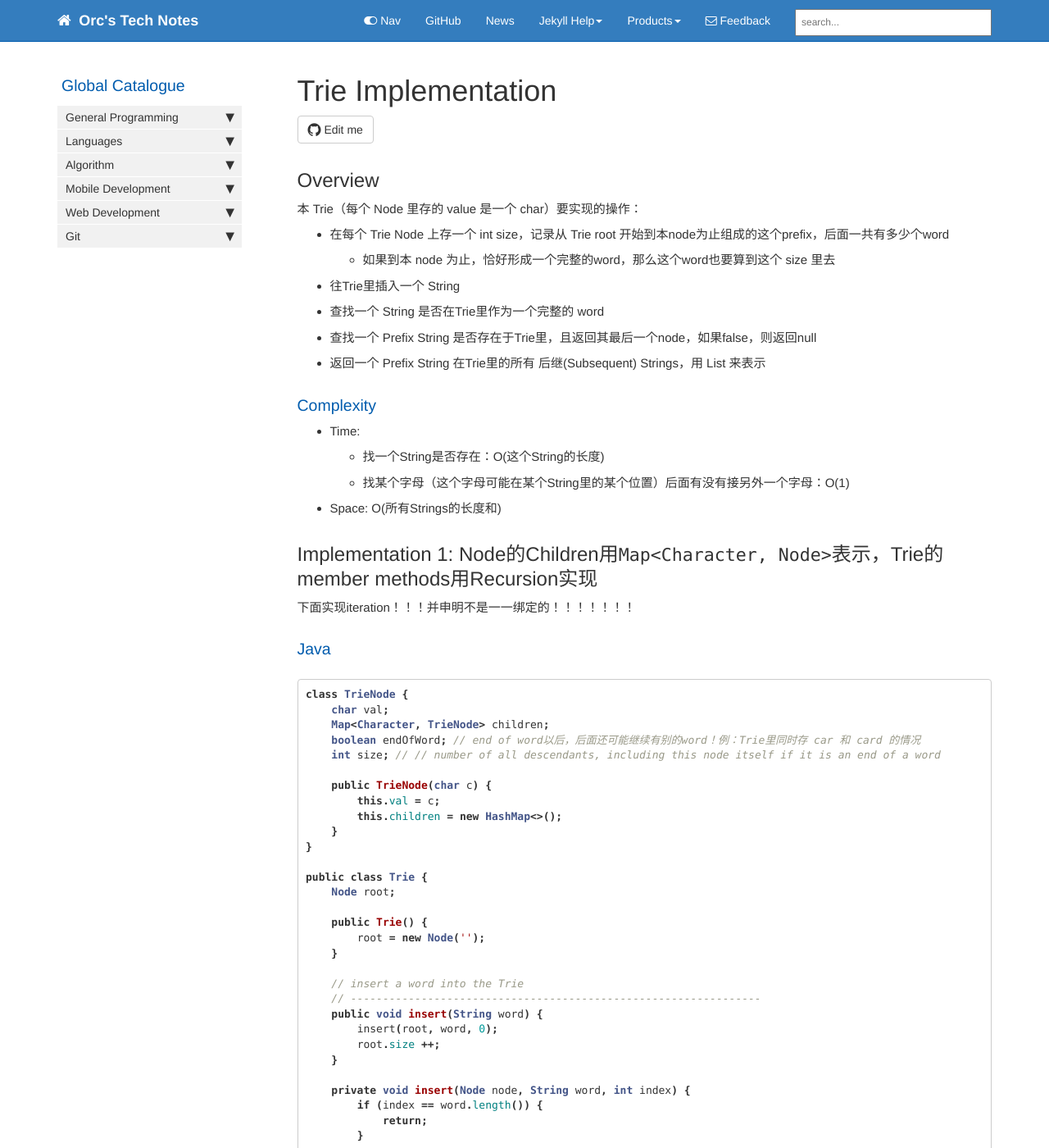
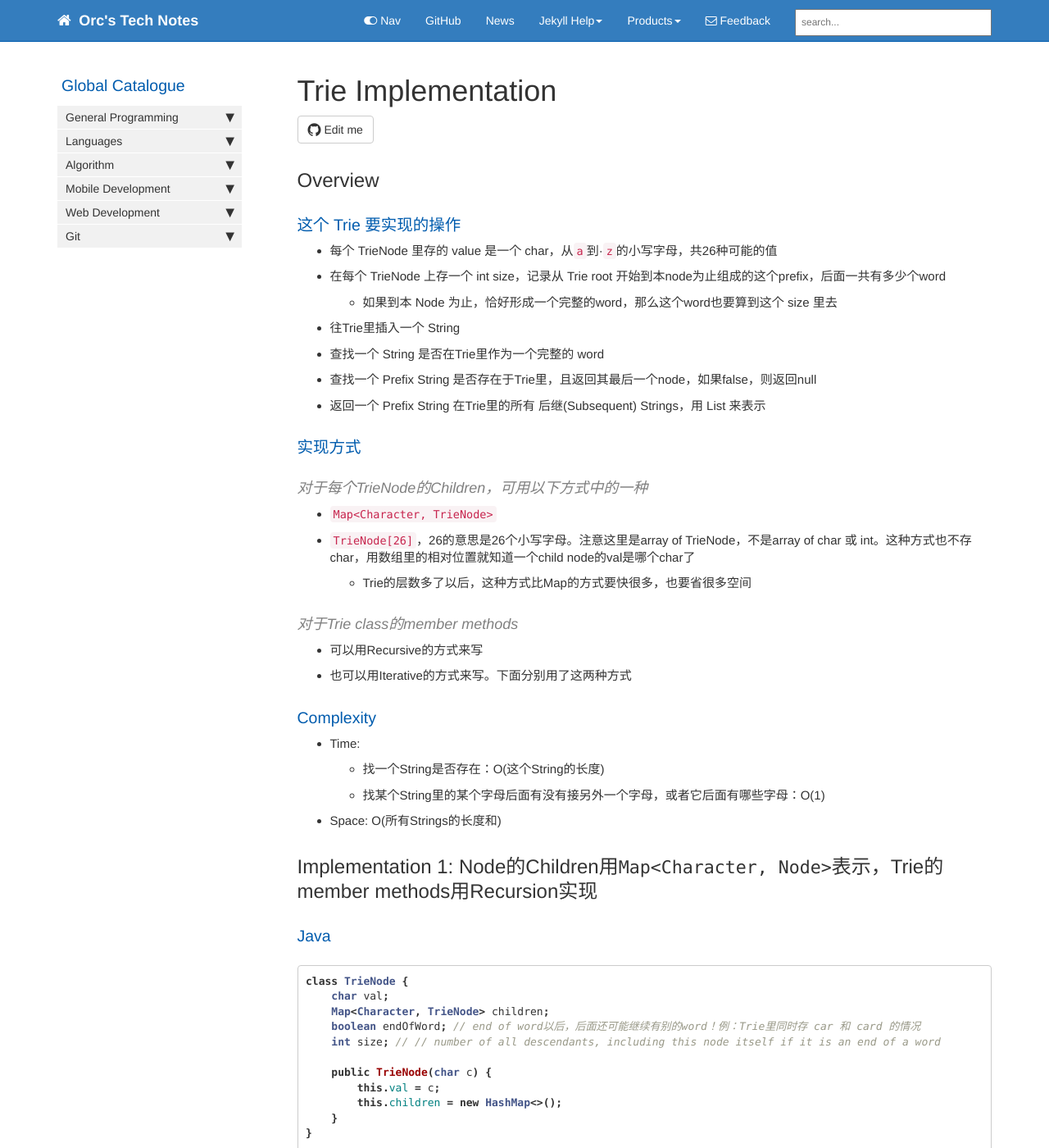
Before and after one commit to HungryOrc/hungryorc.github.io, a Jekyll site: the page built from pages/algorithm/algorithm_trie_implementation.md, in a window 1280 px wide and 1400 px high. Shown: the whole window at 82% size. Built offline with Jekyll 4.4.1, drawn with Linux system fonts in a browser that asks for light colours; nearby versions of some CDN libraries; comment, search, counter and statistics services are not loaded.

Commit message:
Update algorithm_trie_implementation.md

````diff
--- a/pages/algorithm/algorithm_trie_implementation.md
+++ b/pages/algorithm/algorithm_trie_implementation.md
@@ -10,23 +10,32 @@ toc: false
 ---
 
 ## Overview
-本 Trie（每个 Node 里存的 value 是一个 char）要实现的操作：
-* 在每个 Trie Node 上存一个 int size，记录从 Trie root 开始到本node为止组成的这个prefix，后面一共有多少个word
-  * 如果到本 node 为止，恰好形成一个完整的word，那么这个word也要算到这个 size 里去
+### 这个 Trie 要实现的操作
+* 每个 TrieNode 里存的 value 是一个 char，从`a`到·`z`的小写字母，共26种可能的值
+* 在每个 TrieNode 上存一个 int size，记录从 Trie root 开始到本node为止组成的这个prefix，后面一共有多少个word
+  * 如果到本 Node 为止，恰好形成一个完整的word，那么这个word也要算到这个 size 里去
 * 往Trie里插入一个 String
 * 查找一个 String 是否在Trie里作为一个完整的 word
 * 查找一个 Prefix String 是否存在于Trie里，且返回其最后一个node，如果false，则返回null
 * 返回一个 Prefix String 在Trie里的所有 后继(Subsequent) Strings，用 List<String> 来表示
 
+### 实现方式
+#### 对于每个TrieNode的Children，可用以下方式中的一种
+* `Map<Character, TrieNode>`
+* `TrieNode[26]`，26的意思是26个小写字母。注意这里是array of TrieNode，不是array of char 或 int。这种方式也不存char，用数组里的相对位置就知道一个child node的val是哪个char了
+  * Trie的层数多了以后，这种方式比Map的方式要快很多，也要省很多空间
+
+#### 对于Trie class的member methods
+* 可以用Recursive的方式来写
+* 也可以用Iterative的方式来写。下面分别用了这两种方式
+
 ### Complexity
 * Time:
   * 找一个String是否存在：O(这个String的长度)
-  * 找某个字母（这个字母可能在某个String里的某个位置）后面有没有接另外一个字母：O(1)
+  * 找某个String里的某个字母后面有没有接另外一个字母，或者它后面有哪些字母：O(1)
 * Space: O(所有Strings的长度和)
 
 ## Implementation 1: Node的Children用`Map<Character, Node>`表示，Trie的member methods用Recursion实现
-
-下面实现iteration！！！并申明不是一一绑定的！！！！！！！
 
 ### Java
 ```java
````
